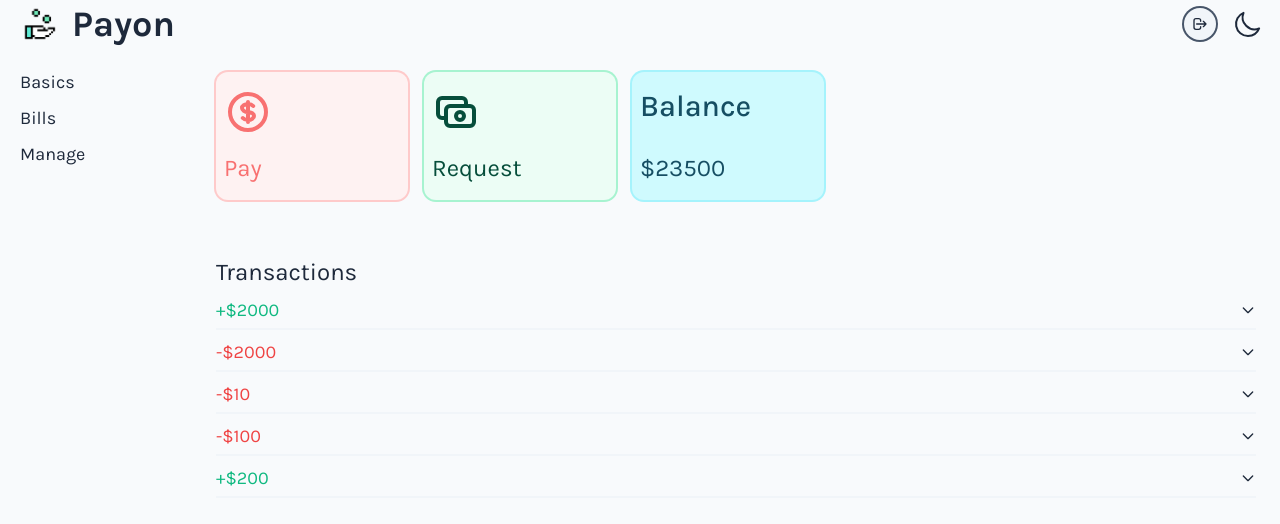
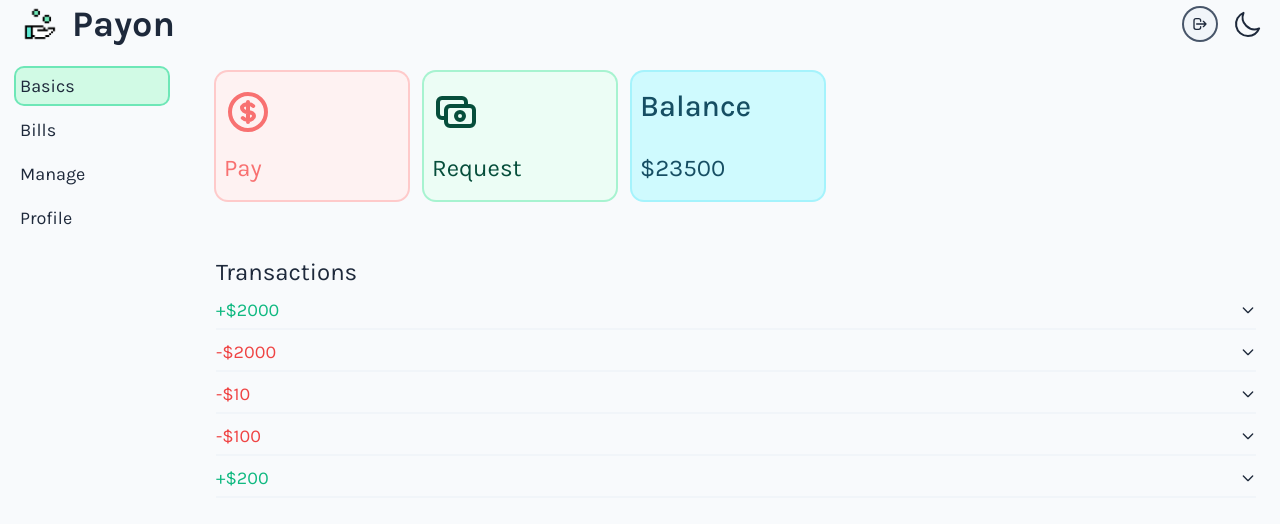
Before and after one commit to pushkarydv/payon-web, a React (Create React App) app: page /dashboard/basics in a window 1280 px wide. Shown: the top 524 px of the page. Built offline with nearby package versions, Linux system fonts and the light colour scheme; sample sign-in values are in the browser's storage.

Commit message:
dashboard navigation ui

```diff
--- a/src/App.js
+++ b/src/App.js
@@ -5,6 +5,7 @@ import Home from "./pages/Home";
 import Basics from "./pages/DashboardPages/Basics";
 import Bills from "./pages/DashboardPages/Bills";
 import Manage from "./pages/DashboardPages/Manage";
+import Profile from "./pages/DashboardPages/Profile";
 
 export default function App() {
   return (
@@ -17,6 +18,7 @@ export default function App() {
             <Route path="basics" element={<Basics />} />
             <Route path="bills" element={<Bills />} />
             <Route path="manage" element={<Manage />} />
+            <Route path="profile" element={<Profile />} />
           </Route>
           {/* if route does not exist the user will be redirected to "/" with the path = "*" below */}
           <Route path="*" element={<Navigate to="/" replace />} />
--- a/src/pages/Dashboard.js
+++ b/src/pages/Dashboard.js
@@ -23,16 +23,24 @@ export default function Dashboard() {
       <Header />
       {contentVisible ? (
         <div className="w-full flex flex-col  lg:flex-row flex-wrap">
-          <div className="w-full lg:w-[20%] xl:w-[15%] p-4 flex flex-row overflow-x-auto justify-start lg:flex-col text-lg  ">
-            <Link className="mr-2 p-1" to={"/dashboard/basics"}>
-              Basics
-            </Link>
-            <Link className="mr-2 p-1" to={"/dashboard/bills"}>
-              Bills
-            </Link>
-            <Link className="mr-2 p-1" to={"/dashboard/manage"}>
-              Manage
-            </Link>
+          <div className="w-full lg:w-[20%] xl:w-[15%] p-4 flex flex-row overflow-x-auto justify-evenly lg:justify-start lg:flex-col text-lg  ">
+            {[
+              ["Basics", "/dashboard/basics"],
+              ["Bills", "/dashboard/bills"],
+              ["Manage", "/dashboard/manage"],
+              ["Profile", "/dashboard/profile"],
+            ].map(([name, route]) => (
+              <Link
+                className={
+                  "transition mr-2 my-1 p-1 rounded-lg active:scale-95 " +
+                  (route === currentRoute.pathname &&
+                    "bg-emerald-100 ring-2 ring-emerald-300 dark:bg-emerald-100/20")
+                }
+                to={route}
+              >
+                {name}
+              </Link>
+            ))}
           </div>
           <div className="w-full lg:w-[80%] xl:w-[85%] p-4">
             {/* outlet is something by which the data flows
--- /dev/null
+++ b/src/pages/DashboardPages/Profile.js
@@ -0,0 +1,5 @@
+import React from "react";
+
+export default function Profile() {
+  return <div>Profile</div>;
+}
```
